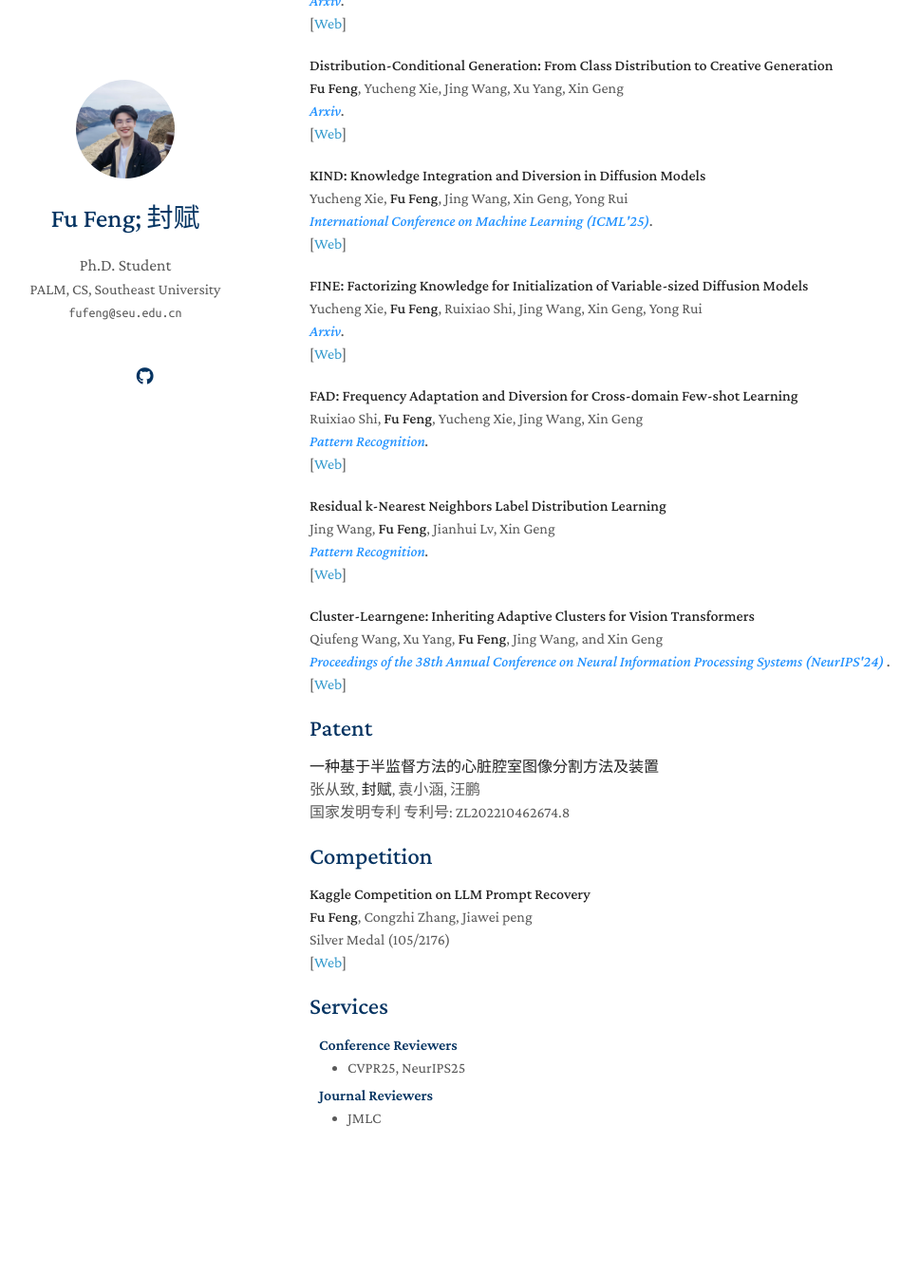
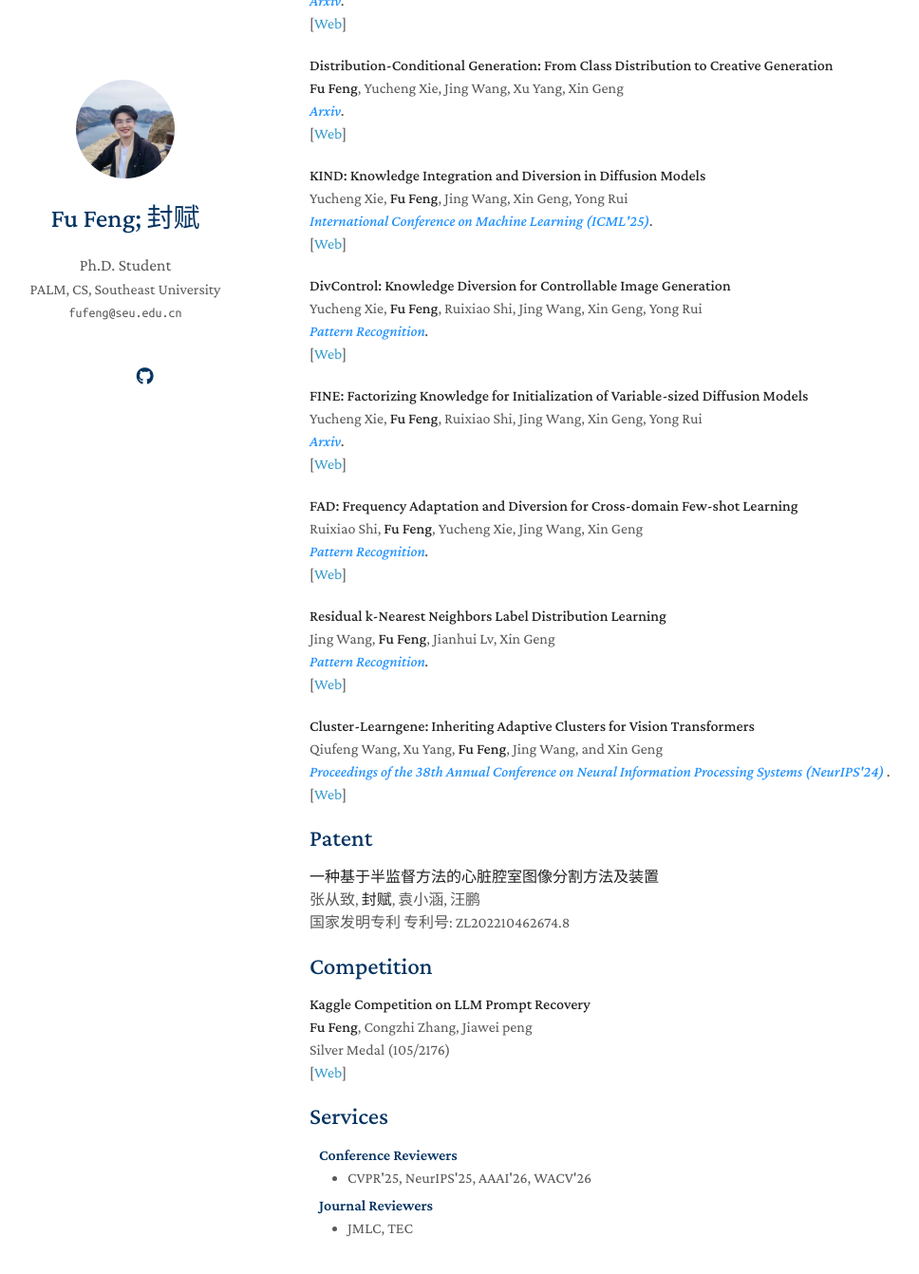
Before and after one commit to fu-feng/fu-feng.github.io, a Jekyll site: the page built from index.md, in a window 1280 px wide and 1400 px high, scrolled down 809 px. Shown: the top 1342 px of the window at 95% size, without its empty margins (144-1112 px from the left). Built offline with Jekyll 4.4.1, drawn with Linux system fonts in a browser that asks for light colours; nearby versions of some CDN libraries; a style sheet for code colours, icons or effects is not loaded; our own code applies the rules of GitHub Pages for plain Markdown files; before the commit the page ends 2093 px from its top, so only the background shows below that.

Commit message:
Update index.md

```diff
--- a/index.md
+++ b/index.md
@@ -93,6 +93,19 @@ Yucheng Xie, <strong>Fu Feng</strong>, Jing Wang, Xin Geng, Yong Rui
 
 [comment]: <> (Arxiv)
 <div class="paper">
+<p><strong>DivControl: Knowledge Diversion for Controllable Image Generation</strong>
+<br />
+Yucheng Xie, <strong>Fu Feng</strong>, Ruixiao Shi, Jing Wang, Xin Geng, Yong Rui
+<br />
+<em><strong><i style="color:#1e90ff">Pattern Recognition</i></strong>.</em>
+<br />
+   [<a href="https://arxiv.org/pdf/2408.07337.pdf">Web</a>]
+<br/>
+</p>
+</div>
+
+[comment]: <> (Arxiv)
+<div class="paper">
 <p><strong>FINE: Factorizing Knowledge for Initialization of Variable-sized Diffusion Models</strong>
 <br />
 Yucheng Xie, <strong>Fu Feng</strong>, Ruixiao Shi, Jing Wang, Xin Geng, Yong Rui
@@ -170,10 +183,10 @@ Silver Medal (105/2176)
 
 <h4 style="margin:0 10px 0;">Conference Reviewers</h4>
 <ul style="margin:0 0 5px;">
-  <li><autocolor> CVPR25, NeurIPS25 </autocolor></li>
+  <li><autocolor> CVPR'25, NeurIPS'25, AAAI'26, WACV'26 </autocolor></li>
 </ul>
 
 <h4 style="margin:0 10px 0;">Journal Reviewers</h4>
 <ul style="margin:0 0 20px;">
-  <li><autocolor> JMLC </autocolor></li>
+  <li><autocolor> JMLC, TEC </autocolor></li>
 </ul>
```
